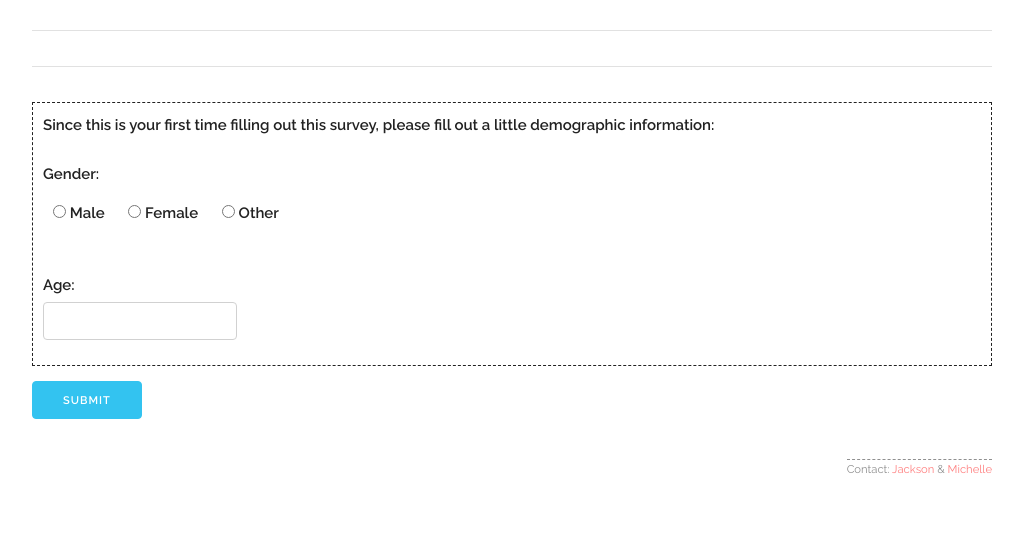
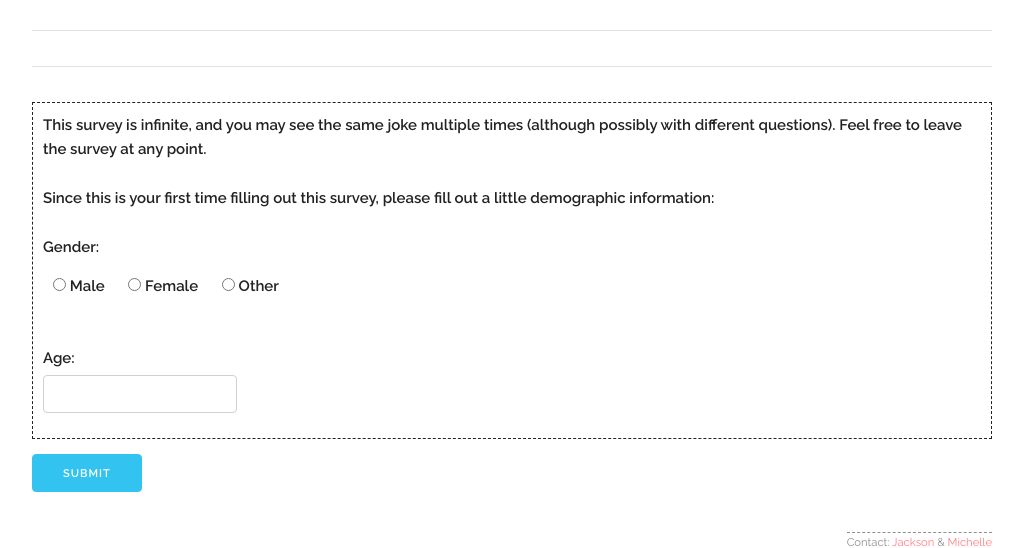
Before and after one commit to jbierfeldt/Humor_Project, a Django app: template src/jokes/templates/jokes/jokerating_create.html in a window 1280 px wide. Shown: the part 154-702 px from the top of the page, without its empty margins (128-1151 px from the left). Run offline with Django 3.2, Linux system fonts and the light colour scheme; the template is opened without the code that fills it: values that come from a table or form of the project are taken from there, others are empty; some libraries are stand-ins or nearby versions.

Commit message:
Added Taboo Rating Score
Capitalized words in description

```diff
--- a/src/jokes/forms.py
+++ b/src/jokes/forms.py
@@ -16,12 +16,14 @@ class JokeRatingForm(ModelForm):
 
 	class Meta:
 		model = JokeRating
-		fields = ['joke', 'humor_score', 'taboo_score', 'gender', 'age']
+		fields = ['joke', 'humor_score', 'taboo_score', 'taboo_rating_score', 'gender', 'age']
 		labels = {
-			'humor_score' : 'How funny is this Joke?',
-			'taboo_score' : 'How offensive is this Joke?',
+			'humor_score' : 'How FUNNY is this Joke?',
+			'taboo_score' : 'How OFFENSIVE is this Joke?',
+			'taboo_rating_score' : 'How TABOO is this subject?'
 		}
 		widgets = {
 			'humor_score' : SliderWidget(attrs={'min_value':0, 'max_value':5, 'step': 1}),
-			'taboo_score' : SliderWidget(attrs={'min_value':0, 'max_value':5, 'step': 1})
+			'taboo_score' : SliderWidget(attrs={'min_value':0, 'max_value':5, 'step': 1}),
+			'taboo_rating_score' : SliderWidget(attrs={'min_value':0, 'max_value':5, 'step': 1})
 		}
--- a/src/jokes/models.py
+++ b/src/jokes/models.py
@@ -47,6 +47,7 @@ class JokeRating(TimeStampBaseModel):
     joke = models.ForeignKey('Joke')
     humor_score = models.PositiveSmallIntegerField(blank=True, null=True)
     taboo_score = models.PositiveSmallIntegerField(blank=True, null=True)
+    taboo_rating_score = models.PositiveSmallIntegerField(blank=True, null=True)
 
     gender = models.PositiveSmallIntegerField(blank=True, null=True)
     age = models.PositiveSmallIntegerField(blank=True, null=True)
@@ -55,6 +56,6 @@ class JokeRating(TimeStampBaseModel):
         return reverse('joke_detail', args=[self.joke.id])
 
     def __unicode__(self):
-        return str(self.joke)
+        return str(self.joke_id)
 
 # Create your models here.
--- a/src/jokes/templates/jokes/jokerating_create.html
+++ b/src/jokes/templates/jokes/jokerating_create.html
@@ -12,6 +12,7 @@
     <form action="" method="post">{% csrf_token %}
         {% if not request.session.gender %}
         <div class="demographic-survey">
+        <p><b>This survey is infinite, and you may see the same joke multiple times (although possibly with different questions). Feel free to leave the survey at any point.</b></p>
         <p><b>Since this is your first time filling out this survey, please fill out a little demographic information:</b></p>
             {{ form.gender.errors }} {{ form.gender.label_tag }} {{ form.gender }}
             {{ form.gender.errors }} {{ form.age.label_tag }} {{ form.age }}
--- a/src/jokes/views.py
+++ b/src/jokes/views.py
@@ -100,7 +100,7 @@ class RandomizedStudy(CreateView):
     def get_context_data(self, **kwargs):
         # # Call the base implementation first to get a context
         context = super(RandomizedStudy, self).get_context_data(**kwargs)
-        CHOICES_SETS = [['humor_score', 'taboo_score'], ['humor_score'], ['taboo_score']]
+        CHOICES_SETS = [['humor_score', 'taboo_score', 'taboo_rating_score'], ['humor_score', 'taboo_score'], ['humor_score', 'taboo_rating_score'], ['taboo_score', 'taboo_rating_score'], ['taboo_rating_score'], ['humor_score'], ['taboo_score']]
         context['field_list'] = random.choice(CHOICES_SETS)
         context['joke'] = self.joke
         return context
```
Also changed, not shown: src/jokes/migrations/0005_jokerating_taboo_rating_score.py (added).
